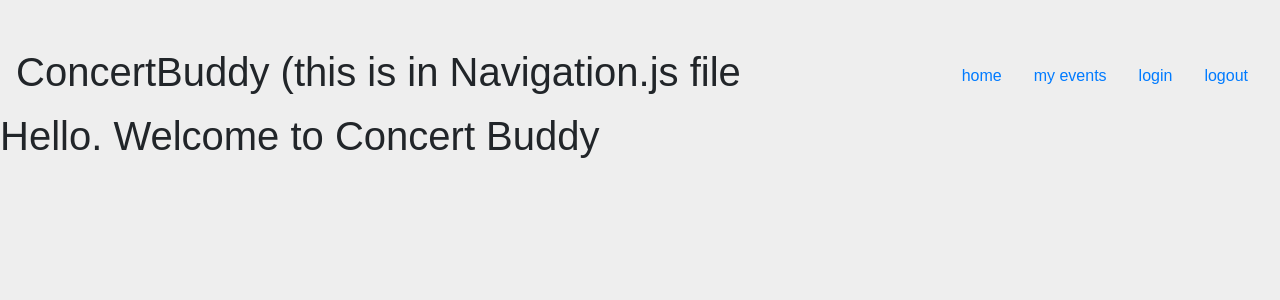
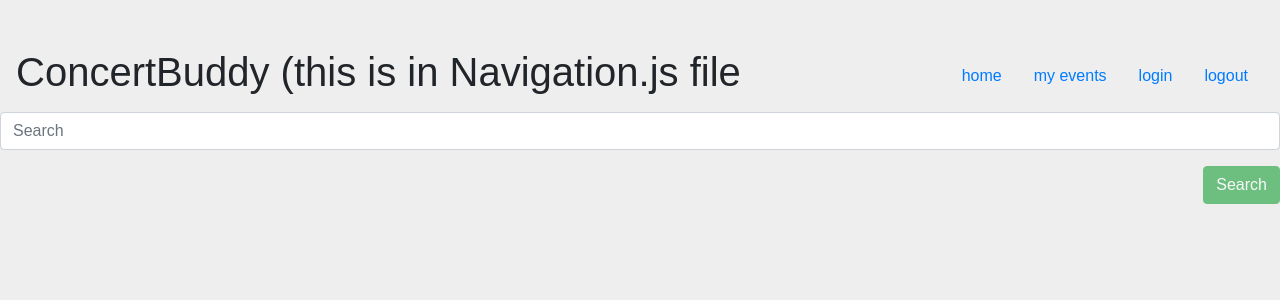
Before and after one commit to sequelizers-2-the-sql/Concert-Buddy, a React (Create React App) app in the folder client/: page / in a window 1280 px wide. Shown: the top 300 px of the page. Built offline with nearby package versions, Linux system fonts and the light colour scheme.

Commit message:
songkick-click

```diff
--- /dev/null
+++ b/client/src/components/EventList/index.js
@@ -0,0 +1,16 @@
+import React from "react";
+import "./style.css";
+
+// This file exports both the List and ListItem components
+
+export function List({ children }) {
+  return (
+    <div className="list-overflow-container">
+      <ul className="list-group">{children}</ul>
+    </div>
+  );
+}
+
+export function ListItem({ children }) {
+  return <li className="list-group-item">{children}</li>;
+}
--- /dev/null
+++ b/client/src/components/SearchForm/index.js
@@ -0,0 +1,19 @@
+import React from "react";
+
+// This file exports the Input, TextArea, and FormBtn components
+
+export function Input(props) {
+  return (
+    <div className="form-group">
+      <input className="form-control" {...props} />
+    </div>
+  );
+}
+
+export function FormBtn(props) {
+  return (
+    <button {...props} style={{ float: "right", marginBottom: 9 }} className="btn btn-success">
+      {props.children}
+    </button>
+  );
+}
--- a/client/src/pages/Home.js
+++ b/client/src/pages/Home.js
@@ -1,13 +1,74 @@
 //below is temp
 // eslint-disable-next-line
 import React, { Component } from "react";
-//import Navigation from "../components/Navigation.js";
+import Navigation from "../components/Navigation.js";
+import API from "../utils/Kick";
+import { Input, FormBtn } from "../components/SearchForm";
+import { List, ListItem } from "../components/EventList";
 
-function Home() {
-  return <>
-    {/* <Navigation /> */}
-    <h1>Hello.  Welcome to Concert Buddy</h1>
-  </>
+class Events extends Component {
+  state = {
+    events: [],
+    search: ""
+  };
+
+handleFormSubmit = event => {
+  event.preventDefault();
+  if (this.state.search) {
+    API.concertZip(this.state.search)
+      .then(res => {
+        console.log(res);
+        let array = res.data.resultsPage.results.event;
+        let events = array.splice(30);
+        console.log(events)
+        this.setState({events: events, search: ""})
+
+      }
+      )
+      .catch(err => console.log(err));
+  }
 };
 
-export default Home;
+attendEvent = event => {
+  console.log(this.state.events[event.target.value]);
+}
+
+handleInputChange = event => {
+  const { name, value } = event.target;
+  this.setState({
+    [name]: value
+  });
+};
+
+render() {
+  return (<>
+    <form>
+      <Input
+        value={this.state.search}
+        onChange={this.handleInputChange}
+        name="search"
+        placeholder="Search"
+      />
+      <FormBtn
+        disabled={!(this.state.search)}
+        onClick={this.handleFormSubmit}
+      >
+        Search
+      </FormBtn>
+    </form>
+    {this.state.events ?
+                this.state.events.map((event, i) => {
+                  return <button
+                    key={i}
+                    value={i}
+                    onClick={this.attendEvent}
+                    >{event.displayName}</button>
+                 }) : (
+              <h3>No Results to Display</h3>
+            )}
+  </>
+  )
+};
+}
+
+export default Events;
--- a/client/src/utils/Kick.js
+++ b/client/src/utils/Kick.js
@@ -2,7 +2,7 @@ import axios from "axios";
 
 export default {
   concertArtist: function(artist) {
-    axios.get(`https://api.songkick.com/api/3.0/search/artists.json?apikey=5lteuiQE9y5NzSiJ&query=` + artist )
+    return axios.get(`https://api.songkick.com/api/3.0/search/artists.json?apikey=5lteuiQE9y5NzSiJ&query=` + artist )
       .then((response) => {
           let jsonResponse = JSON.parse(response);
           let artistId = jsonResponse.resultsPage.results.artist[0].id
@@ -10,16 +10,15 @@ export default {
     })
   },
   concertZip: function(zip) {
-    axios.get(`https://maps.googleapis.com/maps/api/geocode/json?address=` + zip + `&key=AIzaSyAZuF8mTrMiYKcZ7z_Z8HnPrG201L2kpqY`)
+    return axios.get(`https://maps.googleapis.com/maps/api/geocode/json?address=` + zip + `&key=AIzaSyAZuF8mTrMiYKcZ7z_Z8HnPrG201L2kpqY`)
       .then((response) => {
-        let googleMaps = JSON.parse(response);
-        let lat = +googleMaps.results[0].geometry.location.lat;
-        let lng = +googleMaps.results[0].geometry.location.lng;
+          let lat = +response.data.results[0].geometry.location.lat;
+          let lng = +response.data.results[0].geometry.location.lng;
           return axios.get(`https://api.songkick.com/api/3.0/search/locations.json?location=geo:${lat},${lng}&apikey=5lteuiQE9y5NzSiJ`)
-    }).then((response) => {
-        let geoLocation = JSON.parse(response);
-        let metroID = geoLocation.resultsPage.results.location[0].metroArea.id;
+        })
+      .then((response) => {
+          let metroID = +response.data.resultsPage.results.location[0].metroArea.id;
           return axios.get(`https://api.songkick.com/api/3.0/metro_areas/${metroID}/calendar.json?apikey=5lteuiQE9y5NzSiJ`)
-    })
+        });
   }
 };
```
Also changed, not shown: client/src/components/EventList/style.css (added). Lines whose indentation alone changed are shown as unchanged.
